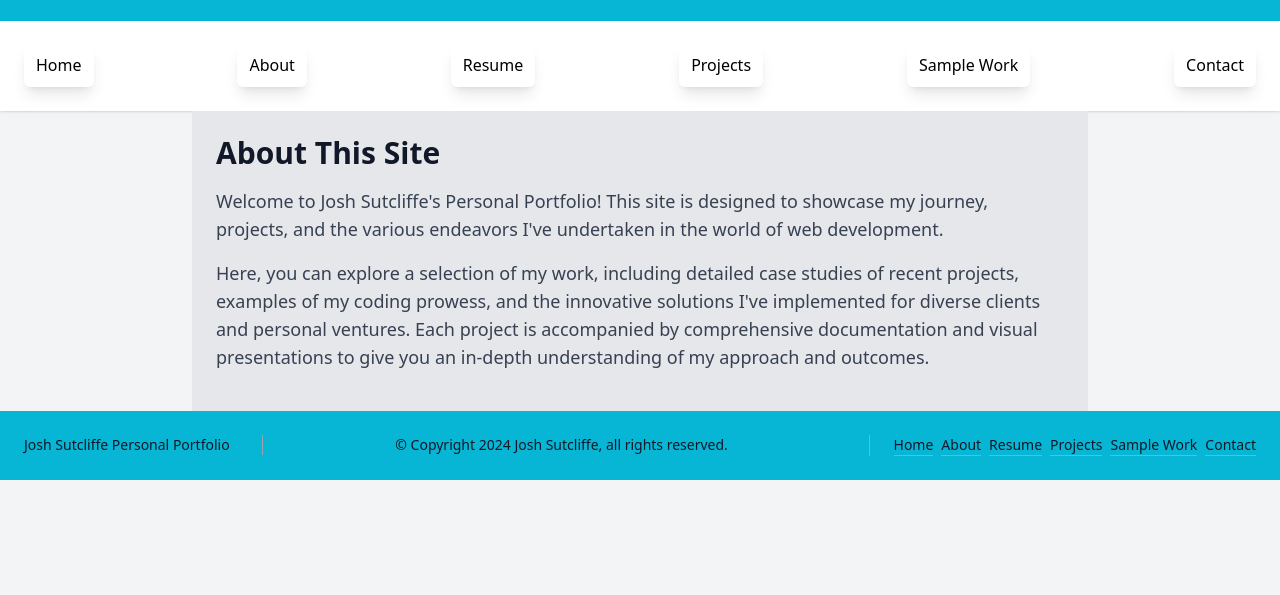
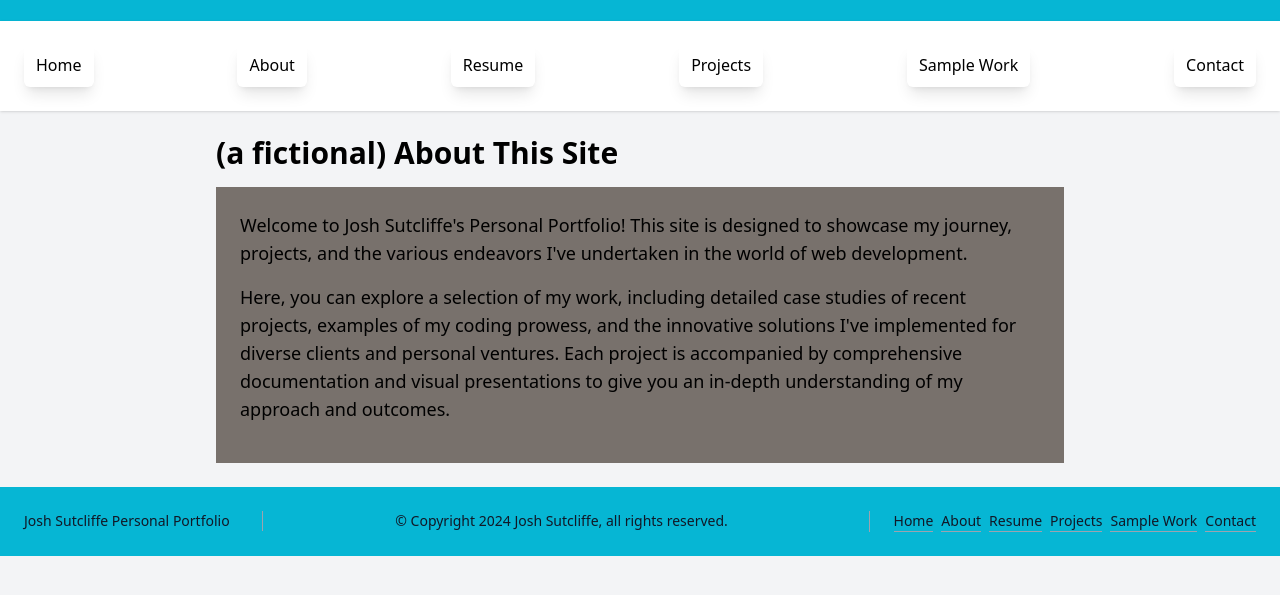
Before and after one commit to josutcliffe/personal_portfolio, a website: page index.html in a window 1280 px wide. Shown: the part 75-670 px from the top of the page. Drawn offline with Linux system fonts and the light colour scheme.

Commit message:
fix(home): tweaking layout

```diff
--- a/index.html
+++ b/index.html
@@ -36,17 +36,18 @@
         </div>
     </nav>
 
-    <main>
-        <section class="bg-gray-200 p-6 mx-auto max-w-4xl text-left">
-            <h2 class="text-3xl font-semibold text-gray-900 mb-4">About This Site</h2>
-            <p class="text-lg text-gray-700 mb-4">
+    <main class="p-6 mx-auto max-w-4xl text-left">
+        <h2 class="text-3xl font-semibold text-black mb-4 pt-6">(a fictional) About This Site</h2>
+        <section class="bg-stone-500 p-6 mx-auto max-w-4xl text-left">
+            <p class="text-lg text-black mb-4">
                 Welcome to Josh Sutcliffe's Personal Portfolio! This site is designed to showcase my journey, projects, and the various endeavors I've undertaken in the world of web development.
             </p>
-            <p class="text-lg text-gray-700 mb-4">
+            <p class="text-lg text-black mb-4">
                 Here, you can explore a selection of my work, including detailed case studies of recent projects, examples of my coding prowess, and the innovative solutions I've implemented for diverse clients and personal ventures. Each project is accompanied by comprehensive documentation and visual presentations to give you an in-depth understanding of my approach and outcomes.
             </p>
         </section>
     </main>
+
 
     <footer class="text-gray-900 bg-cyan-500 body-font w-full">
         <div class="container flex flex-col items-start justify-between p-6 mx-auto md:flex-row gap-2">
```
